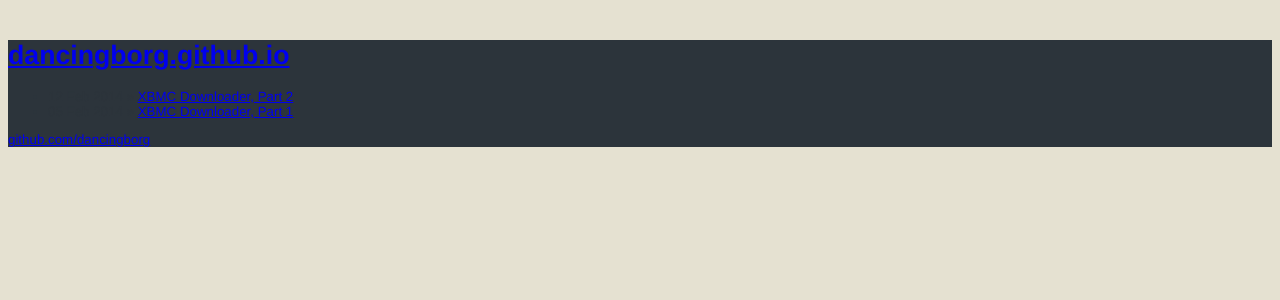
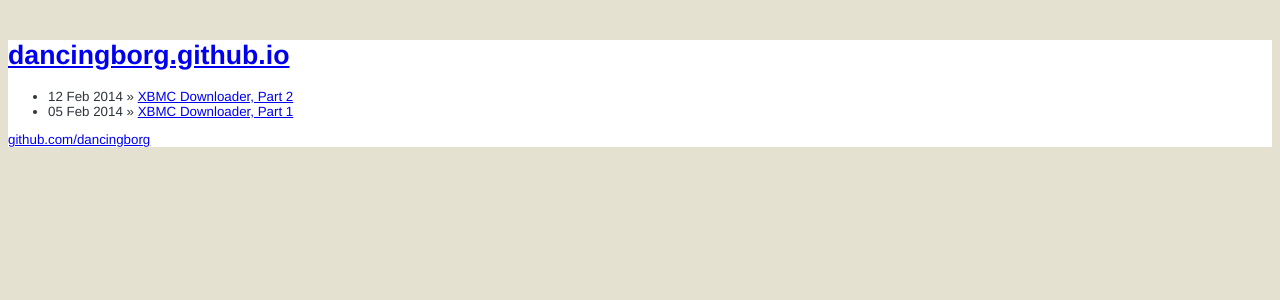
Before and after one commit to andre-abadi/andre-abadi.github.io, a Jekyll site: the page built from index.html, in a window 1280 px wide. Shown: the top 300 px of the page. Built offline with Jekyll 4.4.1, drawn with Linux system fonts in a browser that asks for light colours; Markdown is read by kramdown in place of the engine named in the settings.

Commit message:
color correction

```diff
--- a/css/main.css
+++ b/css/main.css
@@ -5,6 +5,6 @@
 }
 
 .site {
-  background-color: #2C343B;
+  background-color: #FFFFFF;
   margin: 3em auto 2em;
 }
```
